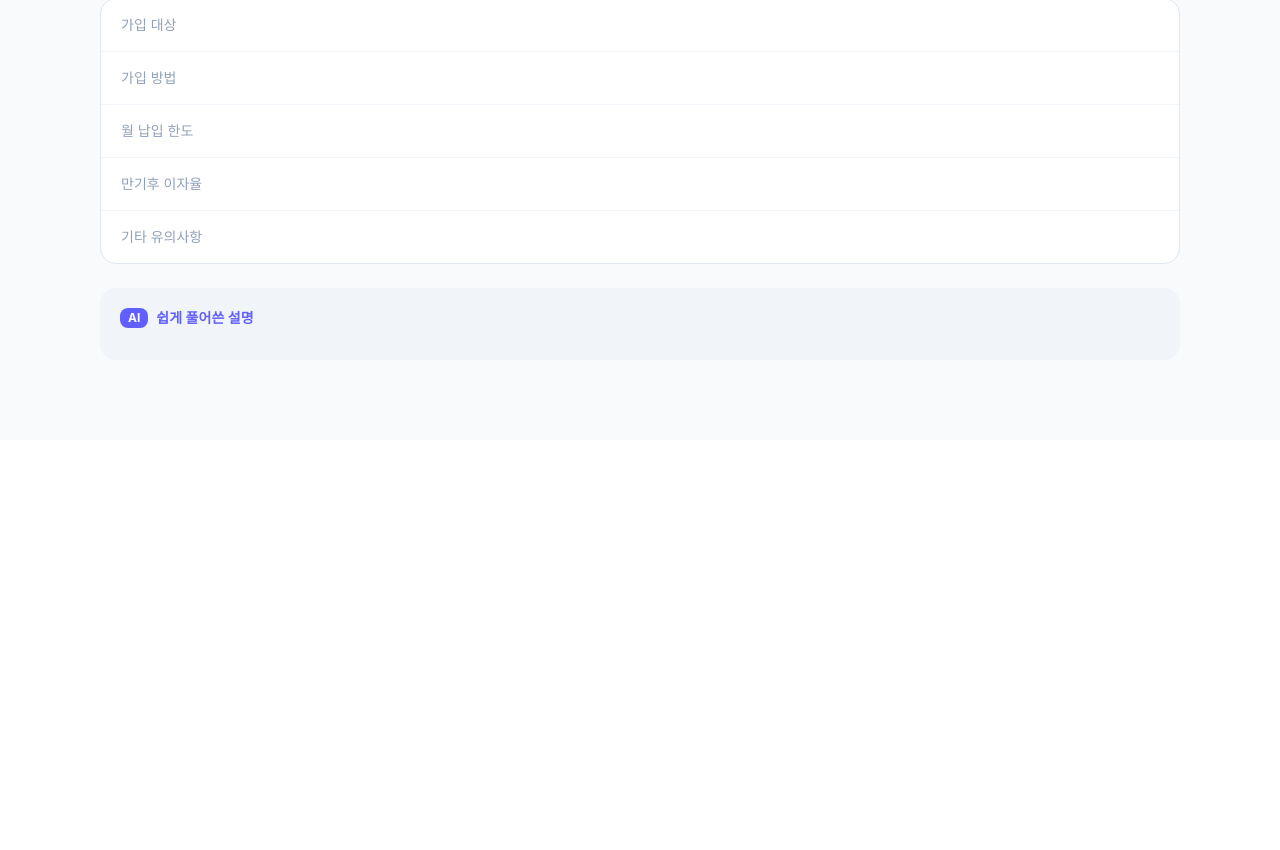
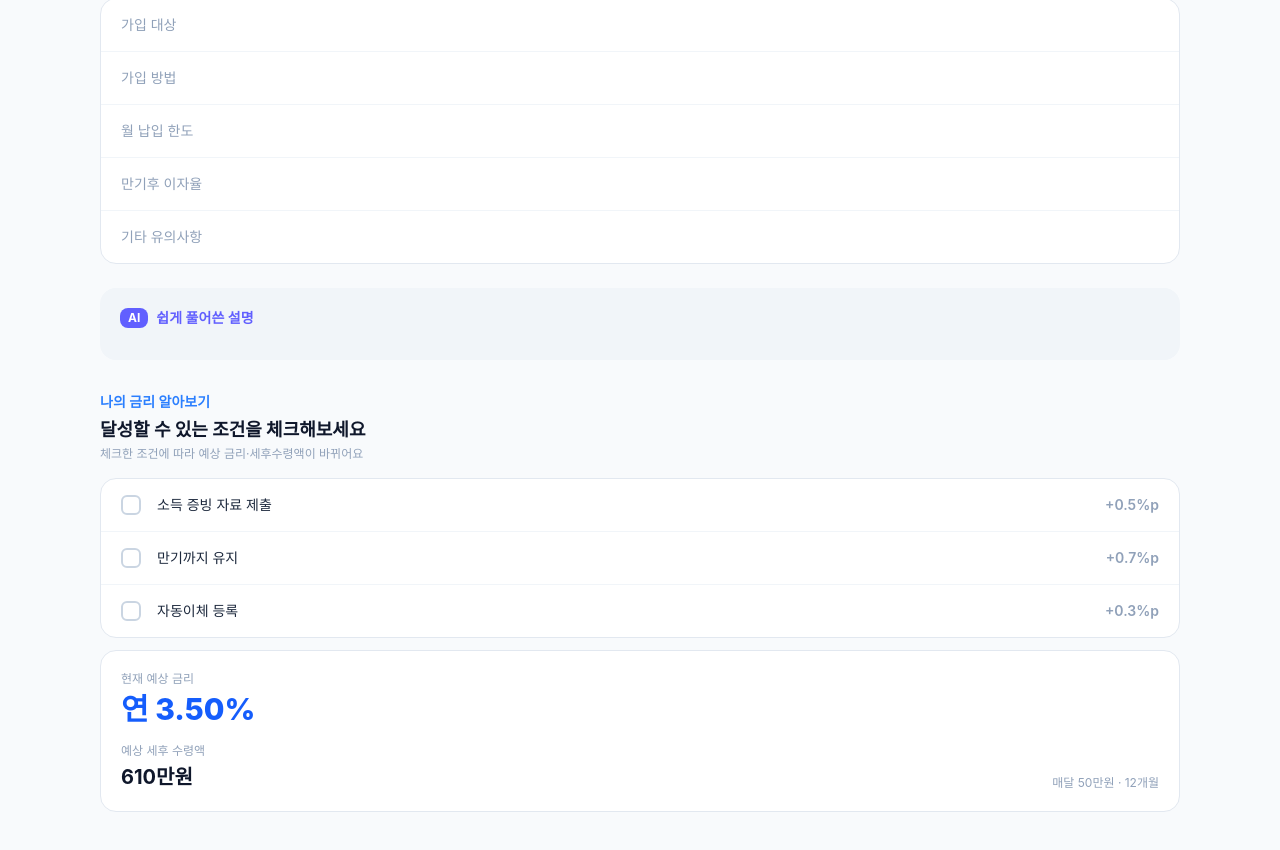
Before and after one commit to Our-Wish/ourwish, a Vue app in the folder frontend_dir/: page /savings/1 in a window 1280 px wide. Shown: the part 547-1397 px from the top of the page. Before the commit the page ends 987 px from the top, so only its background shows below. Built offline with nearby package versions, Linux system fonts and the light colour scheme; no server answers; the HTML template or start-up script is replaced by a standard one.

Commit message:
Feat: 적금 상세 페이지 나의 금리 알아보기 섹션 추가

```diff
--- a/frontend_dir/src/views/SavingsDetailView.vue
+++ b/frontend_dir/src/views/SavingsDetailView.vue
@@ -64,6 +64,7 @@
           </div>
         </div>
       </div>
+
       <!-- AI 쉽게 풀어쓴 설명 -->
       <div class="mt-6 rounded-2xl bg-slate-100 p-5">
         <div class="flex items-center gap-2">
@@ -73,20 +74,74 @@
         <p class="mt-3 font-bold text-slate-900">{{ product.aiHeadline }}</p>
         <p class="mt-1 text-sm text-slate-500">{{ product.aiDescription }}</p>
       </div>
+
+      <!-- 나의 금리 알아보기 -->
+      <div class="mt-8">
+        <p class="text-sm font-semibold text-blue-500">나의 금리 알아보기</p>
+        <p class="mt-1 text-lg font-bold text-slate-900">달성할 수 있는 조건을 체크해보세요</p>
+        <p class="mt-0.5 text-xs text-slate-400">체크한 조건에 따라 예상 금리·세후수령액이 바뀌어요</p>
+
+        <!-- 체크박스 목록 -->
+        <div class="mt-4 overflow-hidden rounded-2xl border border-slate-200 bg-white">
+          <div
+            v-for="(cond, index) in product.bonusConditions"
+            :key="cond.label"
+            class="flex cursor-pointer items-center gap-4 px-5 py-4"
+            :class="{ 'border-t border-slate-100': index > 0 }"
+            @click="toggleCondition(index)"
+          >
+            <div
+              class="flex h-5 w-5 shrink-0 items-center justify-center rounded-md border-2 transition"
+              :class="checked[index] ? 'border-blue-500 bg-blue-500' : 'border-slate-300 bg-white'"
+            >
+              <svg v-if="checked[index]" class="h-3 w-3 text-white" viewBox="0 0 12 12" fill="none">
+                <path d="M2 6l3 3 5-5" stroke="currentColor" stroke-width="2" stroke-linecap="round" stroke-linejoin="round" />
+              </svg>
+            </div>
+            <span class="flex-1 text-sm text-slate-800">{{ cond.label }}</span>
+            <span class="text-sm font-semibold text-slate-400">+{{ cond.bonusRate.toFixed(1) }}%p</span>
+          </div>
+        </div>
+
+        <!-- 결과 영역 -->
+        <div class="mt-3 rounded-2xl border border-slate-200 bg-white px-5 py-5">
+          <p class="text-xs text-slate-400">현재 예상 금리</p>
+          <p class="mt-1 text-3xl font-extrabold text-blue-600">연 {{ currentRate.toFixed(2) }}%</p>
+
+          <div class="mt-4 flex items-end justify-between">
+            <div>
+              <p class="text-xs text-slate-400">예상 세후 수령액</p>
+              <p class="mt-1 text-xl font-bold text-slate-900">{{ estimatedAmount }}만원</p>
+            </div>
+            <p class="text-xs text-slate-400">
+              매달 {{ goalStore.monthlyAmount }}만원 · {{ goalStore.period }}개월
+            </p>
+          </div>
+        </div>
+      </div>
     </div>
   </div>
 </template>
 
 <script setup lang="ts">
-import { computed } from 'vue'
+import { ref, computed } from 'vue'
 import { useRouter, useRoute } from 'vue-router'
+import { useGoalStore } from '@/stores/goal'
 
 const router = useRouter()
 const route = useRoute()
+const goalStore = useGoalStore()
 
 const productId = computed(() => Number(route.params.id))
 
+const checked = ref<boolean[]>([])
+
+function toggleCondition(index: number) {
+  checked.value[index] = !checked.value[index]
+}
+
 type Condition = { label: string; value: string }
+type BonusCondition = { label: string; bonusRate: number }
 
 type ProductDetail = {
   id: number
@@ -99,7 +154,14 @@ type ProductDetail = {
   conditions: Condition[]
   aiHeadline: string
   aiDescription: string
+  bonusConditions: BonusCondition[]
 }
+
+const DEFAULT_BONUS_CONDITIONS: BonusCondition[] = [
+  { label: '소득 증빙 자료 제출', bonusRate: 0.5 },
+  { label: '만기까지 유지', bonusRate: 0.7 },
+  { label: '자동이체 등록', bonusRate: 0.3 },
+]
 
 const DEFAULT_CONDITIONS: Condition[] = [
   { label: '가입 대상', value: '' },
@@ -111,66 +173,52 @@ const DEFAULT_CONDITIONS: Condition[] = [
 
 const mockProductDetails: Record<number, ProductDetail> = {
   1: {
-    id: 1,
-    bankName: '하나은행',
-    bankColor: '#3D8B7A',
-    productName: '청년도약 적금',
-    baseRate: 3.5,
-    maxRate: 5.0,
-    bankUrl: 'https://www.hanabank.com',
-    conditions: DEFAULT_CONDITIONS,
-    aiHeadline: '',
-    aiDescription: '',
+    id: 1, bankName: '하나은행', bankColor: '#3D8B7A', productName: '청년도약 적금',
+    baseRate: 3.5, maxRate: 5.0, bankUrl: 'https://www.hanabank.com',
+    conditions: DEFAULT_CONDITIONS, aiHeadline: '', aiDescription: '',
+    bonusConditions: DEFAULT_BONUS_CONDITIONS,
   },
   2: {
-    id: 2,
-    bankName: '신한은행',
-    bankColor: '#0046FF',
-    productName: '신한 첫 월급 적금',
-    baseRate: 3.2,
-    maxRate: 4.5,
-    bankUrl: 'https://www.shinhan.com',
-    conditions: DEFAULT_CONDITIONS,
-    aiHeadline: '',
-    aiDescription: '',
+    id: 2, bankName: '신한은행', bankColor: '#0046FF', productName: '신한 첫 월급 적금',
+    baseRate: 3.2, maxRate: 4.5, bankUrl: 'https://www.shinhan.com',
+    conditions: DEFAULT_CONDITIONS, aiHeadline: '', aiDescription: '',
+    bonusConditions: DEFAULT_BONUS_CONDITIONS,
   },
   3: {
-    id: 3,
-    bankName: '국민은행',
-    bankColor: '#FFCD00',
-    productName: 'KB 청춘적금',
-    baseRate: 3.0,
-    maxRate: 4.0,
-    bankUrl: 'https://www.kbstar.com',
-    conditions: DEFAULT_CONDITIONS,
-    aiHeadline: '',
-    aiDescription: '',
+    id: 3, bankName: '국민은행', bankColor: '#FFCD00', productName: 'KB 청춘적금',
+    baseRate: 3.0, maxRate: 4.0, bankUrl: 'https://www.kbstar.com',
+    conditions: DEFAULT_CONDITIONS, aiHeadline: '', aiDescription: '',
+    bonusConditions: DEFAULT_BONUS_CONDITIONS,
   },
   4: {
-    id: 4,
-    bankName: '우리은행',
-    bankColor: '#0F6EBF',
-    productName: '우리 첫 거래 적금',
-    baseRate: 3.2,
-    maxRate: 3.8,
-    bankUrl: 'https://www.wooribank.com',
-    conditions: DEFAULT_CONDITIONS,
-    aiHeadline: '',
-    aiDescription: '',
+    id: 4, bankName: '우리은행', bankColor: '#0F6EBF', productName: '우리 첫 거래 적금',
+    baseRate: 3.2, maxRate: 3.8, bankUrl: 'https://www.wooribank.com',
+    conditions: DEFAULT_CONDITIONS, aiHeadline: '', aiDescription: '',
+    bonusConditions: DEFAULT_BONUS_CONDITIONS,
   },
   5: {
-    id: 5,
-    bankName: '농협은행',
-    bankColor: '#00A650',
-    productName: 'NH 디딤돌 정기적금',
-    baseRate: 3.6,
-    maxRate: 3.6,
-    bankUrl: 'https://www.nonghyup.com',
-    conditions: DEFAULT_CONDITIONS,
-    aiHeadline: '',
-    aiDescription: '',
+    id: 5, bankName: '농협은행', bankColor: '#00A650', productName: 'NH 디딤돌 정기적금',
+    baseRate: 3.6, maxRate: 3.6, bankUrl: 'https://www.nonghyup.com',
+    conditions: DEFAULT_CONDITIONS, aiHeadline: '', aiDescription: '',
+    bonusConditions: DEFAULT_BONUS_CONDITIONS,
   },
 }
 
 const product = computed(() => mockProductDetails[productId.value] ?? null)
+
+const currentRate = computed(() => {
+  if (!product.value) return 0
+  const bonus = product.value.bonusConditions.reduce(
+    (sum, cond, i) => (checked.value[i] ? sum + cond.bonusRate : sum),
+    0,
+  )
+  return product.value.baseRate + bonus
+})
+
+const estimatedAmount = computed(() => {
+  const { period, monthlyAmount } = goalStore
+  const rate = currentRate.value / 100
+  const interest = ((monthlyAmount * period * (period + 1)) / 2) * (rate / 12)
+  return Math.round(period * monthlyAmount + interest * (1 - 0.154))
+})
 </script>
```
